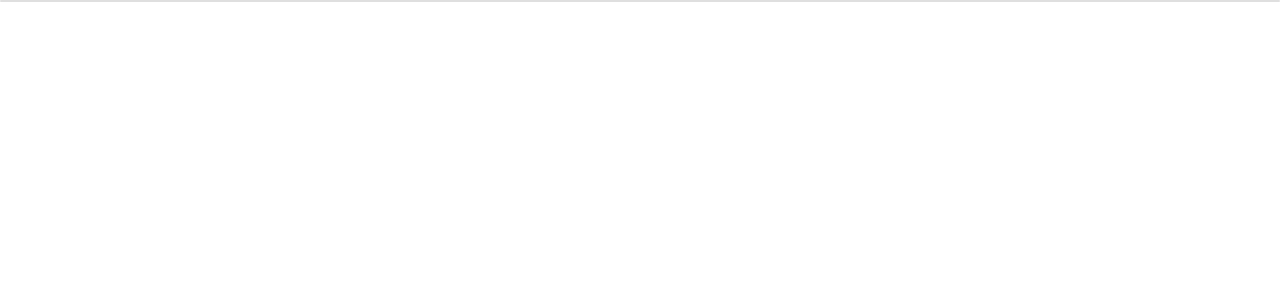
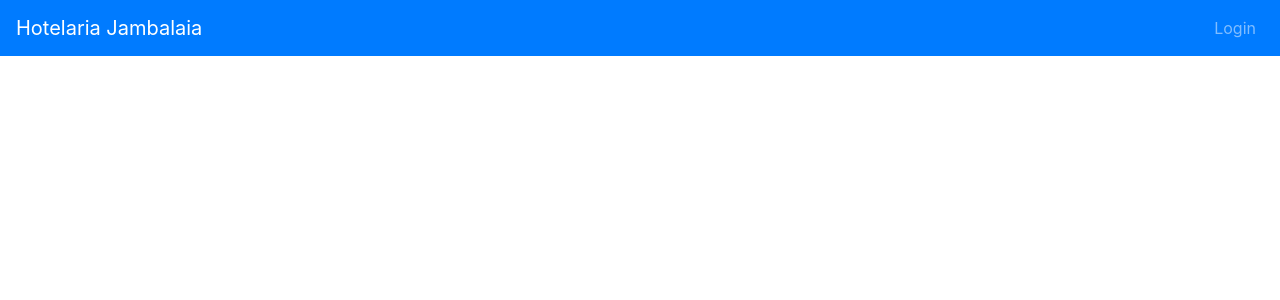
Before and after one commit to EstevamPonte/hotelaria-jambalaia, a React (Create React App) app: page / in a window 1280 px wide. Shown: the top 300 px of the page. Built offline with nearby package versions, Linux system fonts and the light colour scheme.

Commit message:
Adicionando um header

```diff
--- a/src/App.js
+++ b/src/App.js
@@ -1,12 +1,11 @@
 import React from 'react';
 import './App.css';
-import {Card} from 'react-bootstrap';
+import Header from './Componente/Leyout/Header'
+
 
 function App() {
   return (
-    <Card>
-
-    </Card>
+        <Header/>
   );
 }
 
--- /dev/null
+++ b/src/Componente/Leyout/Header.js
@@ -0,0 +1,15 @@
+import React from 'react';
+import { Navbar, NavbarBrand, Nav } from 'react-bootstrap'
+
+function Header() {
+    return (
+        <Navbar className="justify-content-between" bg="primary" variant='dark'>
+            <NavbarBrand href="Home">Hotelaria Jambalaia</NavbarBrand>
+            <Nav>
+                <Nav.Link href='Login'>Login</Nav.Link>
+            </Nav>
+        </Navbar>
+    )
+}
+
+export default Header;
```
Also changed, not shown: src/Componente/Leyout/Footer.js (added).
